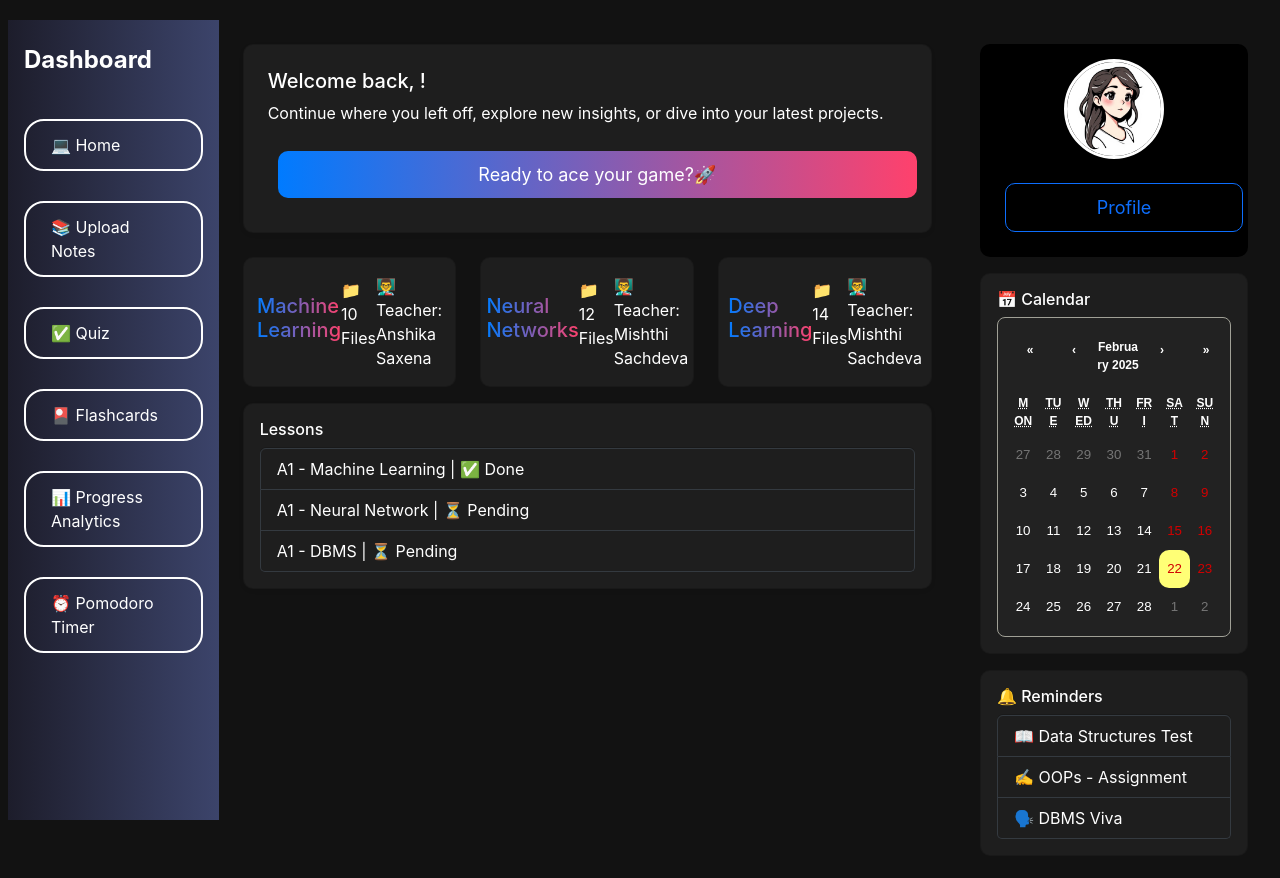
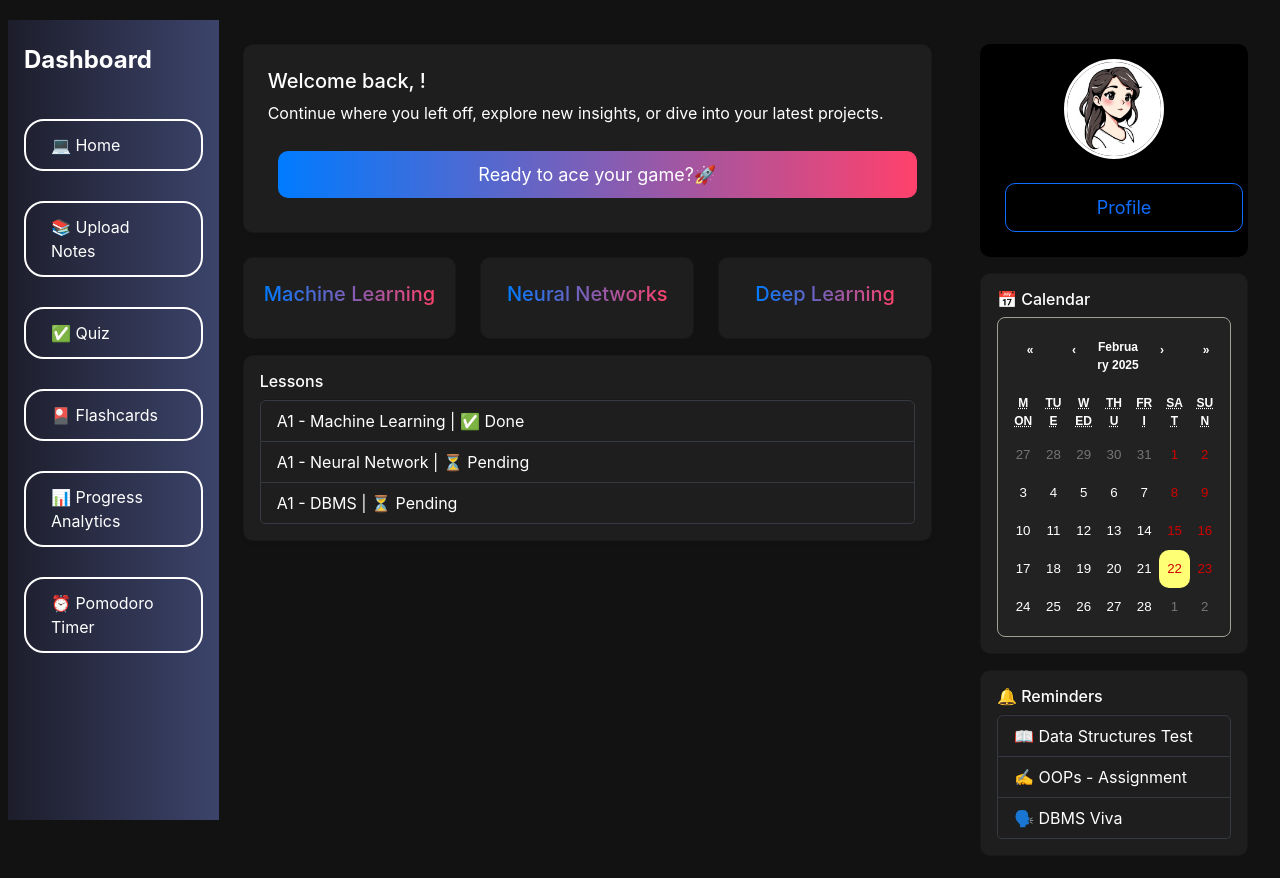
Before and after one commit to vidhiisaxena/MindVault, a React (Create React App) app in the folder mindvault/: page /Dashboard in a window 1280 px wide. Shown: the top 878 px of the page. Built offline with nearby package versions, Linux system fonts and the light colour scheme.

Commit message:
Update Dashboard.jsx

```diff
--- a/mindvault/src/components/dashboard/Dashboard.jsx
+++ b/mindvault/src/components/dashboard/Dashboard.jsx
@@ -50,11 +50,13 @@ const Dashboard = () => {
                   >
                     <Card.Body>
                       <Card.Title>{subject}</Card.Title>
-                      <Card.Text>📁 {10 + idx * 2} Files</Card.Text>
-                      <Card.Text>
+                      {/* <Card.Text>📁 {10 + idx * 2} Flashcards</Card.Text>
+                      <Card.Text>📁 {10 + idx * 2} Quizzes</Card.Text> */}
+
+                      {/* <Card.Text>
                         👨‍🏫 Teacher:{" "}
                         {idx === 0 ? "Anshika Saxena" : "Mishthi Sachdeva" }
-                      </Card.Text>
+                      </Card.Text> */}
                     </Card.Body>
                   </Card>
                 </Col>
```
